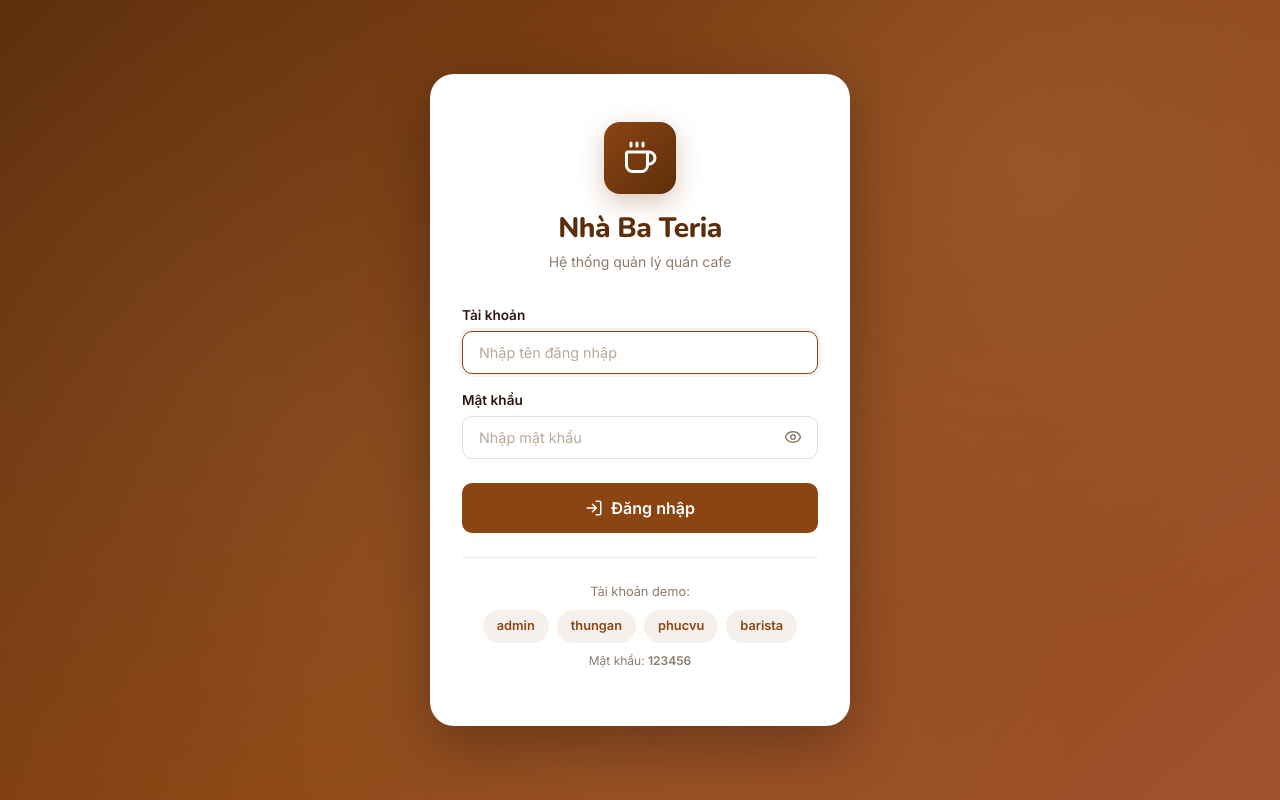
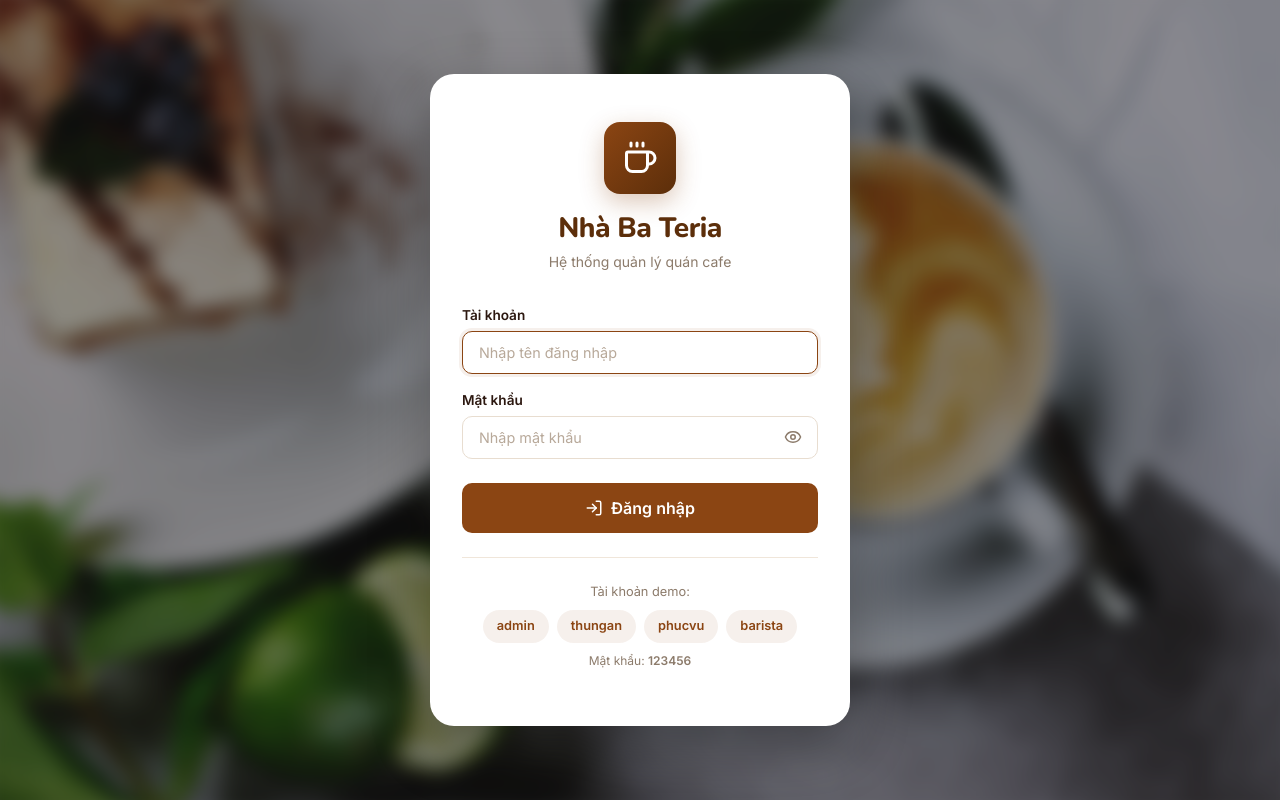
Before and after one commit to tahpnart8/demo-pttkht-Nhom2IT0001, a React (Vite) app in the folder cafe-app/client/: page /login in a window 1280 px wide. Built offline with nearby package versions, Linux system fonts and the light colour scheme; no server answers.

Commit message:
thêm background cho login

```diff
--- a/cafe-app/client/src/pages/Login/Login.css
+++ b/cafe-app/client/src/pages/Login/Login.css
@@ -3,7 +3,6 @@
   display: flex;
   align-items: center;
   justify-content: center;
-  background: linear-gradient(135deg, #5C2E0A 0%, #8B4513 50%, #A0522D 100%);
   position: relative;
   overflow: hidden;
   padding: var(--space-md);
@@ -11,12 +10,20 @@
 
 .login-bg-pattern {
   position: absolute;
+  inset: -20px; /* Slight negative inset to prevent blurred edges from showing white */
+  background: url('/images/background.jpg') center/cover no-repeat;
+  filter: blur(10px);
+  pointer-events: none;
+  z-index: 0;
+}
+
+.login-page::after {
+  content: '';
+  position: absolute;
   inset: 0;
-  background-image:
-    radial-gradient(circle at 20% 50%, rgba(255,255,255,0.05) 0%, transparent 50%),
-    radial-gradient(circle at 80% 20%, rgba(255,255,255,0.08) 0%, transparent 40%),
-    radial-gradient(circle at 50% 80%, rgba(210,166,121,0.1) 0%, transparent 50%);
+  background: rgba(0, 0, 0, 0.4); /* Dark overlay to make the login card stand out */
   pointer-events: none;
+  z-index: 0;
 }
 
 .login-card {
```
Also changed, not shown: cafe-app/client/public/images/background.jpg (added).
